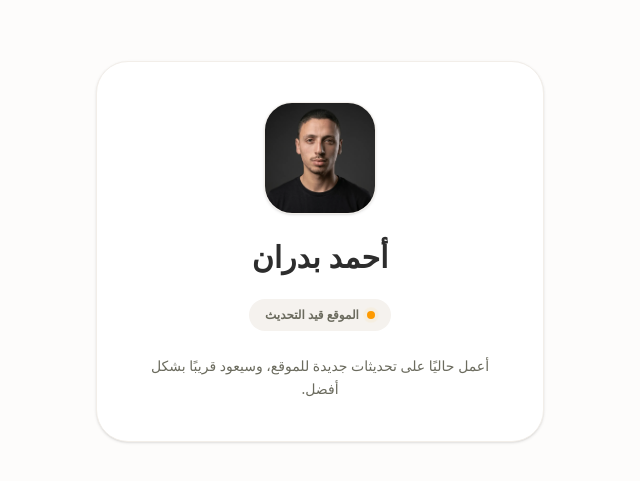
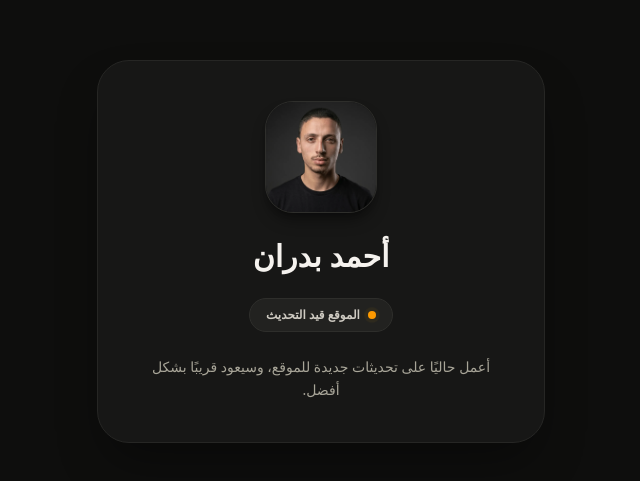
Before and after one commit to badranuxui/My-Portfolio, a React (Vite) app: page / in a window 1280 px wide. Shown: the part 149-630 px from the top of the page, without its empty margins (386-1026 px from the left). Built offline with nearby package versions, Linux system fonts and the light colour scheme; a small style sheet from the web is missing.

Commit message:
Maintenance page: dark mode only

```diff
--- a/src/Maintenance.tsx
+++ b/src/Maintenance.tsx
@@ -1,24 +1,43 @@
+import { useEffect } from "react";
 import { motion } from "motion/react";
 import { designerInfo } from "./data";
 
 export default function Maintenance() {
+  // خلفية داكنة للصفحة كلها (بما فيها لون شريط المتصفح على الموبايل)
+  useEffect(() => {
+    const prevBg = document.body.style.background;
+    document.body.style.background = "#0E0E0D";
+    document.documentElement.style.background = "#0E0E0D";
+    document.documentElement.style.colorScheme = "dark";
+    let meta = document.querySelector('meta[name="theme-color"]') as HTMLMetaElement | null;
+    if (!meta) {
+      meta = document.createElement("meta");
+      meta.name = "theme-color";
+      document.head.appendChild(meta);
+    }
+    meta.content = "#0E0E0D";
+    return () => {
+      document.body.style.background = prevBg;
+    };
+  }, []);
+
   return (
-    <div className="min-h-screen bg-[#FDFCFB] text-[#2D2D2D] flex items-center justify-center px-6">
+    <div className="min-h-screen bg-[#0E0E0D] text-[#F5F2EE] flex items-center justify-center px-6">
       <motion.div
         initial={{ opacity: 0, y: 24 }}
         animate={{ opacity: 1, y: 0 }}
         transition={{ duration: 0.7, ease: "easeOut" }}
-        className="w-full max-w-md bg-white border border-[#F2EEE9] rounded-[32px] shadow-sm p-10 text-center flex flex-col items-center gap-6"
+        className="w-full max-w-md bg-[#171716] border border-[#262624] rounded-[32px] shadow-2xl shadow-black/40 p-10 text-center flex flex-col items-center gap-6"
       >
         <img
           src={designerInfo.avatarUrl}
           alt={designerInfo.name}
-          className="w-28 h-28 rounded-[28px] object-cover border border-[#F2EEE9] shadow-sm"
+          className="w-28 h-28 rounded-[28px] object-cover border border-[#2E2E2B] shadow-lg shadow-black/40"
         />
 
         <h1 className="text-3xl font-extrabold leading-tight">{designerInfo.name}</h1>
 
-        <div className="inline-flex items-center gap-2 px-4 py-2 bg-[#F5F2EE] rounded-full text-xs font-bold text-[#6B6B5E]">
+        <div className="inline-flex items-center gap-2 px-4 py-2 bg-[#222220] border border-[#2E2E2B] rounded-full text-xs font-bold text-[#CFCBC2]">
           <span className="relative flex h-2 w-2">
             <span className="animate-ping absolute inline-flex h-full w-full rounded-full bg-amber-400 opacity-75"></span>
             <span className="relative inline-flex rounded-full h-2 w-2 bg-amber-500"></span>
@@ -26,7 +45,7 @@ export default function Maintenance() {
           الموقع قيد التحديث
         </div>
 
-        <p className="text-sm text-[#6B6B5E] leading-relaxed font-light">
+        <p className="text-sm text-[#A8A598] leading-relaxed font-light">
           أعمل حاليًا على تحديثات جديدة للموقع، وسيعود قريبًا بشكل أفضل.
         </p>
       </motion.div>
```
